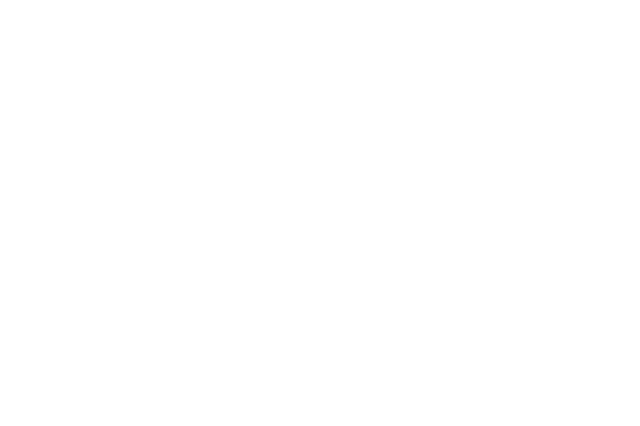
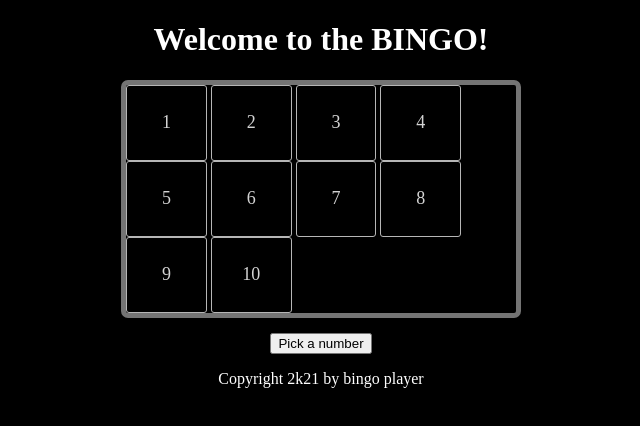
Before and after one commit to BlazejakPiotr/M1D9-HW-Bingo_challange, a plain HTML site: page index.html in a window 1280 px wide. Shown: the whole page, without its empty margins (319-959 px from the left). Drawn offline with Linux system fonts and the light colour scheme.

Commit message:
basic styling and creating js file

```diff
--- a/index.html
+++ b/index.html
@@ -33,21 +33,52 @@
     <meta http-equiv="X-UA-Compatible" content="IE=edge">
     <meta name="viewport" content="width=device-width, initial-scale=1.0">
     <title>BINGO Challange - M1D9 Strive School Homework</title>
+    <link rel="stylesheet" type="text/css" href="style.css">
 </head>
 <body>
+    <script src="index.js"></script>
     <header>
-
+        <h1>Welcome to the BINGO!</h1>
     </header>
     <main>
         <div id="board">
-
+            <div class="cell">
+                1
+            </div>
+            <div class="cell">
+                2
+            </div>
+            <div class="cell">
+                3
+            </div>
+            <div class="cell">
+                4
+            </div>
+            <div class="cell">
+                5
+            </div>
+            <div class="cell">
+                6
+            </div>
+            <div class="cell">
+                7
+            </div>
+            <div class="cell">
+                8
+            </div>
+            <div class="cell">
+                9
+            </div>
+            <div class="cell">
+                10
+            </div>
         </div>
         <div id="btn">
-
+            <button>Pick a number</button>
         </div>
     </main>
     <footer>
-
+        <p>Copyright 2k21 by bingo player</p>
     </footer>
 </body>
 </html>
--- /dev/null
+++ b/style.css
@@ -0,0 +1,38 @@
+body {
+    background-color: black;
+    color: white;
+    max-width: 400px;
+    min-width: 300px;
+    margin: 0 auto;
+}
+header {
+    text-align: center
+}
+#board {
+    border-style: solid;
+    border-width: 5px;
+    border-radius: 7px;
+    border-color: rgb(116, 116, 116);
+}
+.cell {
+    padding: 16px;
+    width: 12%;
+    min-height: 32px;
+    text-align: center;
+    font-size: large;
+    padding-top: 26px;
+    border-style: solid;
+    border-width: 1px;
+    border-radius: 3px;
+    border-color: rgb(182, 182, 182);
+    color: lightgray;
+    display: inline-block;
+
+}
+#btn {
+    margin-top: 15px;
+    text-align: center;
+}
+footer {
+    text-align: center;
+}
```
Also changed, not shown: index.js (added).
